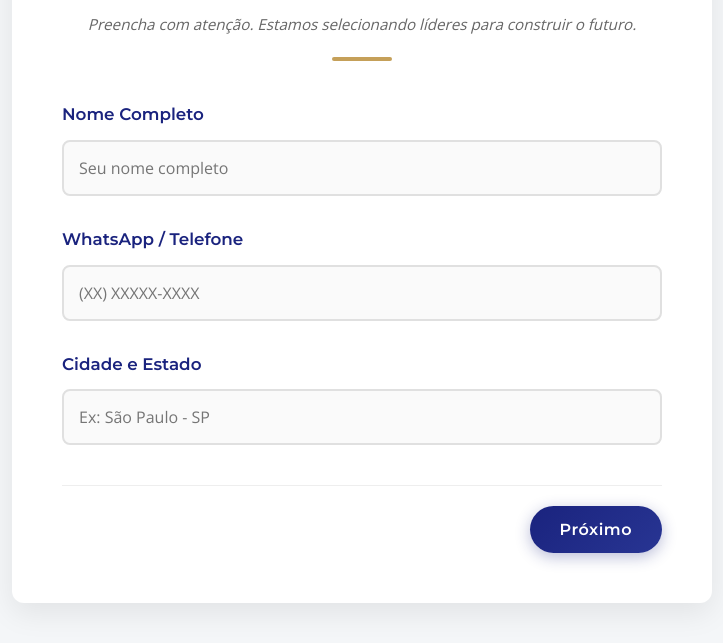
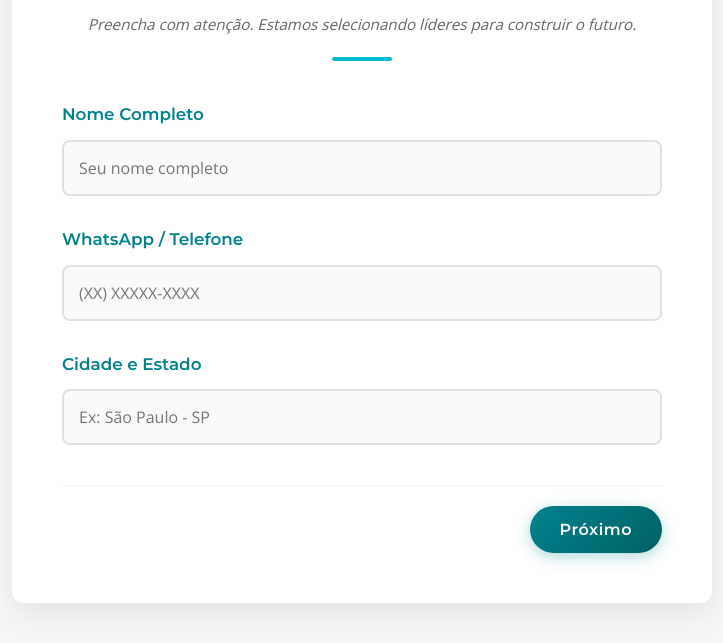
Before and after one commit to hduquinha/anamnese, a plain HTML site: page index.html in a window 1280 px wide. Shown: the part 182-825 px from the top of the page, without its empty margins (278-1001 px from the left). Drawn offline with nearby package versions, Linux system fonts and the light colour scheme.

Commit message:
Altera paleta de cores para tons de Ciano (Teal/Cyan)

```diff
--- a/style.css
+++ b/style.css
@@ -1,6 +1,6 @@
 :root {
-    --primary-color: #1a237e; /* Azul Marinho Profundo */
-    --secondary-color: #c5a059; /* Dourado Elegante */
+    --primary-color: #00838f; /* Ciano Escuro Profundo */
+    --secondary-color: #00bcd4; /* Ciano Vibrante */
     --text-color: #333333;
     --text-light: #666666;
     --bg-color: #f4f6f8;
@@ -126,7 +126,7 @@ input[type="text"]:focus, textarea:focus {
     outline: none;
     border-color: var(--primary-color);
     background-color: var(--white);
-    box-shadow: 0 0 0 4px rgba(26, 35, 126, 0.1);
+    box-shadow: 0 0 0 4px rgba(0, 131, 143, 0.1);
 }
 
 textarea {
@@ -172,7 +172,7 @@ textarea {
 /* Highlight selected option */
 .options label:has(input:checked) {
     border-color: var(--primary-color);
-    background-color: rgba(26, 35, 126, 0.05);
+    background-color: rgba(0, 131, 143, 0.05);
     font-weight: 600;
     color: var(--primary-color);
 }
@@ -227,15 +227,15 @@ button {
 }
 
 .next-btn, .submit-btn {
-    background: linear-gradient(135deg, var(--primary-color) 0%, #283593 100%);
+    background: linear-gradient(135deg, var(--primary-color) 0%, #006064 100%);
     color: var(--white);
-    box-shadow: 0 4px 15px rgba(26, 35, 126, 0.3);
+    box-shadow: 0 4px 15px rgba(0, 131, 143, 0.3);
     margin-left: auto;
 }
 
 .next-btn:hover, .submit-btn:hover {
     transform: translateY(-2px);
-    box-shadow: 0 6px 20px rgba(26, 35, 126, 0.4);
+    box-shadow: 0 6px 20px rgba(0, 131, 143, 0.4);
 }
 
 .prev-btn {
```
